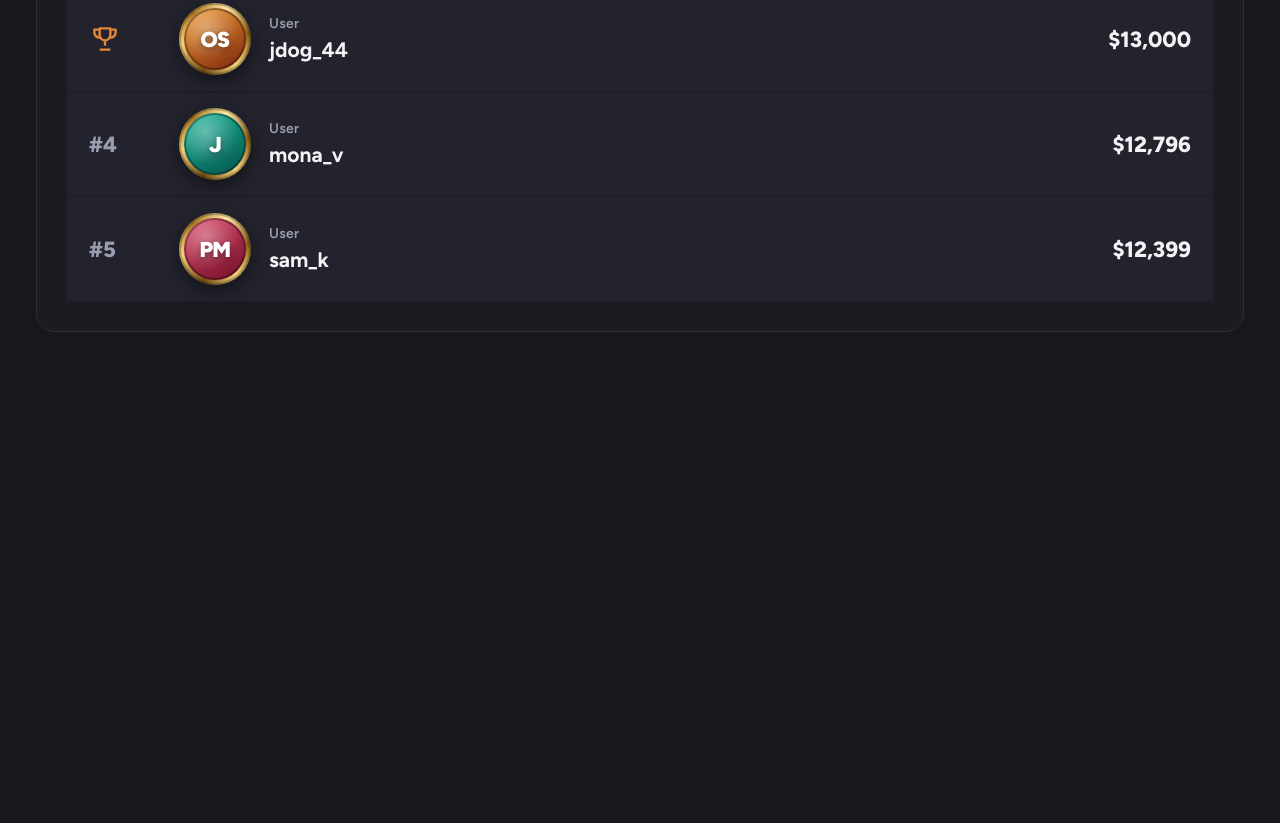
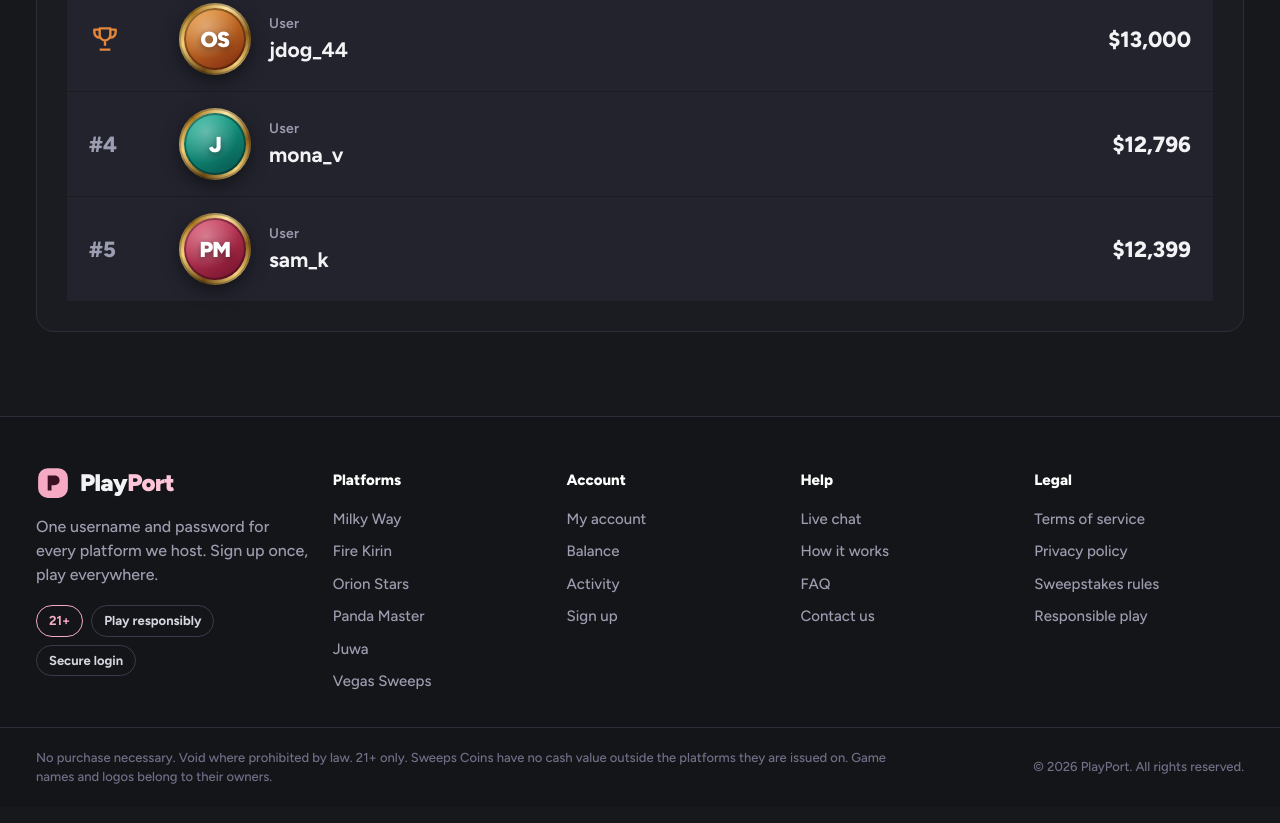
Before and after one commit to PranabHelios-360/playport, a plain HTML site: page index.html in a window 1280 px wide. Shown: the part 2157-2980 px from the top of the page. Before the commit the page ends 2677 px from the top, so only its background shows below. Drawn offline with Linux system fonts and the light colour scheme.

Commit message:
Add full site footer

```diff
--- a/app.js
+++ b/app.js
@@ -596,7 +596,8 @@ document.addEventListener('click', e => {
   }
   if (a === 'cashier') toast(`${plat(t.dataset.plat).name} cashier opens here in the live version`);
   if (a === 'redeem') toast(`Redeem request for ${plat(t.dataset.plat).name} opens here in the live version`);
-  if (a === 'chat') { setMenu(false); setChat(true); }
+  if (a === 'chat') { closeModal(); setMenu(false); setChat(true); }
+  if (a === 'foot-doc') openModal(`<h2>${esc(t.dataset.doc)}</h2><p>This page is coming soon. For help now, use live chat.</p><button class="btn btn-accent btn-block" data-act="chat">Open live chat</button>`);
   if (a === 'chat-close') setChat(false);
 });
 
--- a/index.html
+++ b/index.html
@@ -20,7 +20,36 @@
 
 <main id="app"></main>
 
-<p class="legal">No purchase necessary. Void where prohibited. 21+ only. Sweeps Coins have no cash value outside the platforms they are issued on.</p>
+<footer class="foot">
+  <div class="foot-top">
+    <div class="foot-brand">
+      <a class="logo" href="#/" aria-label="PlayPort home"><svg viewBox="0 0 32 32" aria-hidden="true"><rect x="2" y="2" width="28" height="28" rx="9" fill="var(--accent)"/><path d="M11 23V9h6.2c3.1 0 5 1.8 5 4.5s-1.9 4.6-5 4.6H14.6V23Z" fill="#3a1022"/></svg><span>Play<b>Port</b></span></a>
+      <p>One username and password for every platform we host. Sign up once, play everywhere.</p>
+      <div class="foot-badges"><span>21+</span><span>Play responsibly</span><span>Secure login</span></div>
+    </div>
+    <div class="foot-col">
+      <h4>Platforms</h4>
+      <a href="#/platform/milkyway">Milky Way</a><a href="#/platform/firekirin">Fire Kirin</a><a href="#/platform/orion">Orion Stars</a>
+      <a href="#/platform/panda">Panda Master</a><a href="#/platform/juwa">Juwa</a><a href="#/platform/vegas">Vegas Sweeps</a>
+    </div>
+    <div class="foot-col">
+      <h4>Account</h4>
+      <a href="#/account">My account</a><a href="#/balance">Balance</a><a href="#/activity">Activity</a><a href="#" data-act="signup">Sign up</a>
+    </div>
+    <div class="foot-col">
+      <h4>Help</h4>
+      <a href="#" data-act="chat">Live chat</a><a href="#" data-act="foot-doc" data-doc="How it works">How it works</a><a href="#" data-act="foot-doc" data-doc="FAQ">FAQ</a><a href="#" data-act="foot-doc" data-doc="Contact us">Contact us</a>
+    </div>
+    <div class="foot-col">
+      <h4>Legal</h4>
+      <a href="#" data-act="foot-doc" data-doc="Terms of service">Terms of service</a><a href="#" data-act="foot-doc" data-doc="Privacy policy">Privacy policy</a><a href="#" data-act="foot-doc" data-doc="Sweepstakes rules">Sweepstakes rules</a><a href="#" data-act="foot-doc" data-doc="Responsible play">Responsible play</a>
+    </div>
+  </div>
+  <div class="foot-bot">
+    <p>No purchase necessary. Void where prohibited by law. 21+ only. Sweeps Coins have no cash value outside the platforms they are issued on. Game names and logos belong to their owners.</p>
+    <p class="copy">&copy; <span id="year">2026</span> PlayPort. All rights reserved.</p>
+  </div>
+</footer>
 
 <nav class="tabbar" aria-label="Main">
   <a href="#" data-menu><svg viewBox="0 0 24 24" fill="none" stroke="currentColor" stroke-width="2" stroke-linecap="round"><path d="M4 6h16M4 12h16M4 18h16"/></svg>Menu</a>
--- a/styles.css
+++ b/styles.css
@@ -342,8 +342,21 @@ select.field { appearance: none; background-image: linear-gradient(45deg, transp
 .tabbar svg { width: 34px; height: 34px; }
 .tabbar a:hover { background: #22232b; }
 .tabbar a.on, body.menu-open .tabbar [data-menu], body.chat-open .tabbar [data-act="chat"] { background: var(--accent); color: var(--on-accent); }
-.legal { margin: 40px var(--gut) 0; color: #6a6b80; font-size: 13px; }
-body.has-ticker .legal { display: none; }
+
+/* footer */
+.foot { margin-top: 64px; background: var(--bar); border-top: 1px solid var(--line); }
+.foot-top { display: grid; grid-template-columns: 1.6fr repeat(4, 1fr); gap: 32px; padding: 48px var(--gut) 34px; }
+.foot-brand p { margin: 14px 0 18px; color: var(--mute); max-width: 340px; }
+.foot-badges { display: flex; flex-wrap: wrap; gap: 8px; }
+.foot-badges span { font-size: 13px; font-weight: 700; padding: 5px 12px; border-radius: 999px; border: 1px solid var(--line-2); color: #d4d5df; }
+.foot-badges span:first-child { border-color: var(--accent); color: var(--accent); }
+.foot-col { display: flex; flex-direction: column; gap: 10px; }
+.foot-col h4 { margin: 4px 0 6px; font-size: 15px; font-weight: 800; color: #fff; }
+.foot-col a { color: var(--mute); font-size: 15px; }
+.foot-col a:hover { color: var(--accent); }
+.foot-bot { display: flex; justify-content: space-between; align-items: center; gap: 24px; padding: 20px var(--gut); border-top: 1px solid var(--line); }
+.foot-bot p { margin: 0; color: #6f7088; font-size: 13px; max-width: 880px; }
+.foot-bot .copy { white-space: nowrap; }
 
 /* drawer */
 .scrim { position: fixed; inset: 0; z-index: 45; background: rgba(0, 0, 0, .55); opacity: 0; pointer-events: none; transition: opacity .2s; }
@@ -423,6 +436,7 @@ body.chat-open .chat { transform: none; opacity: 1; pointer-events: auto; }
 
 /* responsive */
 @media (max-width: 1280px) {
+  .foot-top { grid-template-columns: 1.3fr repeat(4, 1fr); gap: 24px; }
   .hero { grid-template-columns: minmax(0, 1.2fr) minmax(0, .9fr); }
   .hero-mascot { display: none; }
   :root { --gut: 36px; }
@@ -529,7 +543,10 @@ body.chat-open .chat { transform: none; opacity: 1; pointer-events: auto; }
   .launch-stage { aspect-ratio: 4 / 3; }
   .launch-mid h3 { font-size: 26px; }
   .launch-foot .btn { margin-left: 0; width: 100%; }
-  .legal { margin-top: 30px; }
+  .foot { margin-top: 40px; }
+  .foot-top { grid-template-columns: 1fr 1fr; gap: 26px 18px; padding: 30px var(--gut) 22px; }
+  .foot-brand { grid-column: 1 / -1; }
+  .foot-bot { flex-direction: column; align-items: flex-start; gap: 8px; padding: 18px var(--gut); }
 }
 
 @media (max-width: 380px) {
```
